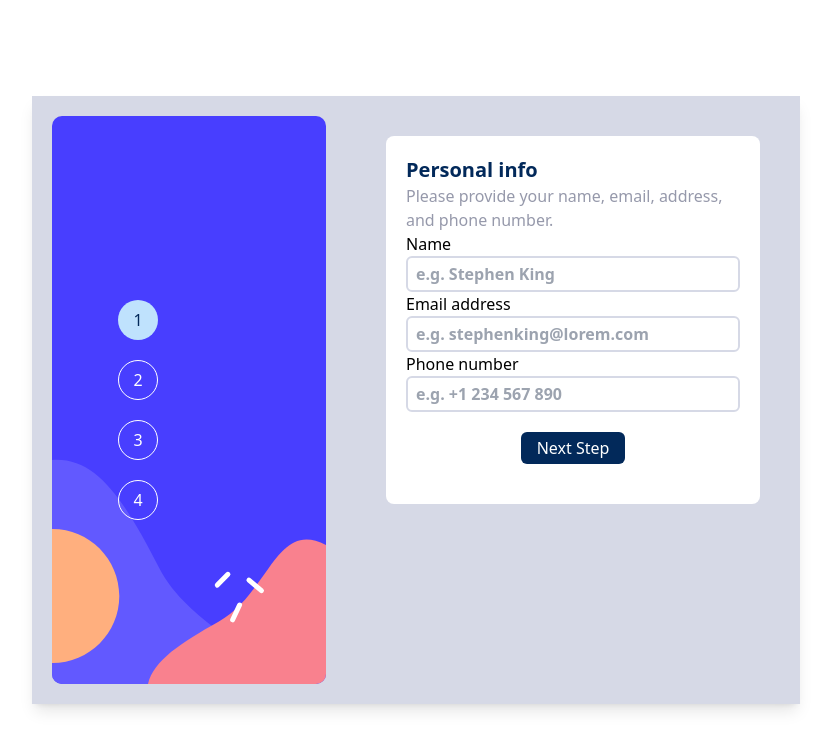
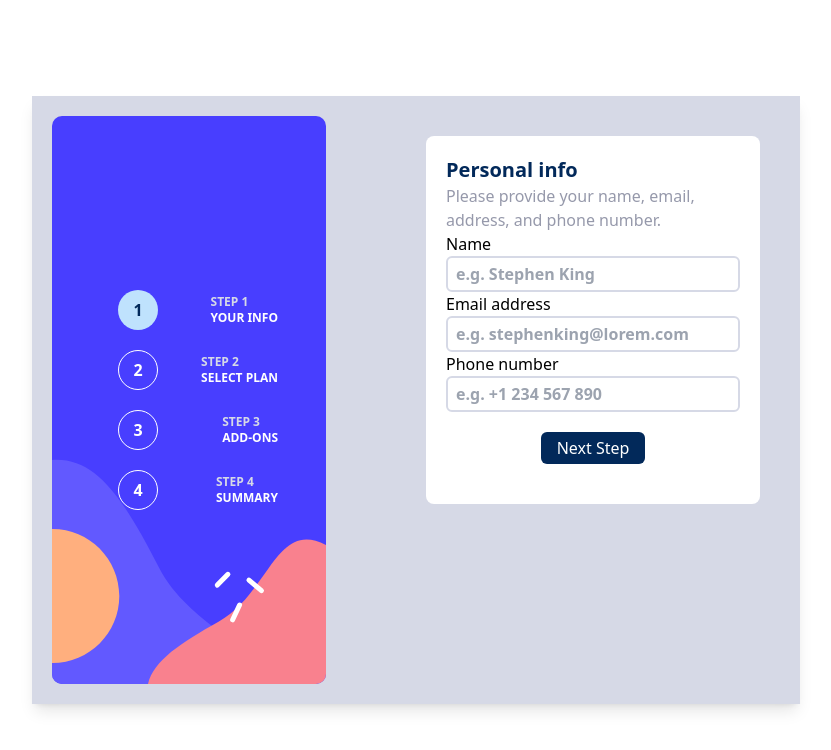
Before and after one commit to AlexCiobanu47/multi-step-form, a React (Vite) app: page / in a window 1280 px wide. Shown: the top 750 px of the page, without its empty margins (224-1055 px from the left). Built offline with nearby package versions, Linux system fonts and the light colour scheme.

Commit message:
fixed navigation elements for larger screen

```diff
--- a/src/App.tsx
+++ b/src/App.tsx
@@ -63,44 +63,67 @@ function App() {
     <div className=" flex flex-col max-w-3xl bg-LightGray items-start justify-start sm:flex-row sm:p-5 shadow-lg">
       <img src={mobileSidebar} alt="" className="w-full sm:hidden" />
       <img src={desktopSidebar} alt="" className="hidden sm:inline-block" />
-      <div className="-mt-32 sm:-mt-0 mb-24 sm:mb-0 sm:-ml-52 sm:mr-52 self-center">
-        <ul className="flex sm:flex-col gap-5">
-          <div></div>
-          <li
+      <div className="-mt-32 sm:-mt-0 mb-24 sm:mb-0 sm:-ml-52 sm:mr-32 self-center">
+        <ul className="flex sm:flex-col gap-5 w-40">
+          <li className="flex items-center justify-between gap-5 w-30 h-30">
+            <div
               className={`w-10 h-10 rounded-full border border-white flex items-center justify-center ${
                 currentState == 1
                   ? "bg-LightBlue text-MarineBlue border-none"
                   : "bg-transparent text-white "
               }`}
             >
-            1
+              <p className="font-bold">1</p>
+            </div>
+            <div className="hidden sm:flex sm:flex-col">
+              <p className="text-xs text-LightGray font-semibold">STEP 1</p>
+              <p className="text-xs text-white font-bold">YOUR INFO</p>
+            </div>
           </li>
-          <li
+          <li className="flex items-center justify-between gap-5 w-30 h-30">
+            <div
               className={`w-10 h-10 rounded-full border border-white flex items-center justify-center ${
                 currentState == 2
                   ? "bg-LightBlue text-MarineBlue border-none"
                   : "bg-transparent text-white "
               }`}
             >
-            2
+              <p className="font-bold">2</p>
+            </div>
+            <div className="hidden sm:flex sm:flex-col">
+              <p className="text-xs text-LightGray font-semibold">STEP 2</p>
+              <p className="text-xs text-white font-bold">SELECT PLAN</p>
+            </div>
           </li>
-          <li
+          <li className="flex items-center justify-between gap-5 w-30 h-30">
+            <div
               className={`w-10 h-10 rounded-full border border-white flex items-center justify-center ${
                 currentState == 3
                   ? "bg-LightBlue text-MarineBlue border-none"
                   : "bg-transparent text-white "
               }`}
             >
-            3
+              <p className="font-bold">3</p>
+            </div>
+            <div className="hidden sm:flex sm:flex-col">
+              <p className="text-xs text-LightGray font-semibold">STEP 3</p>
+              <p className="text-xs text-white font-bold">ADD-ONS</p>
+            </div>
           </li>
-          <li
+          <li className="flex items-center justify-between gap-5 w-30 h-30">
+            <div
               className={`w-10 h-10 rounded-full border border-white flex items-center justify-center ${
                 currentState == 4
                   ? "bg-LightBlue text-MarineBlue border-none"
                   : "bg-transparent text-white "
               }`}
             >
-            4
+              <p className="font-bold">4</p>
+            </div>
+            <div className="hidden sm:flex sm:flex-col">
+              <p className="text-xs text-LightGray font-semibold">STEP 4</p>
+              <p className="text-xs text-white font-bold">SUMMARY</p>
+            </div>
           </li>
         </ul>
       </div>
```
Lines whose indentation alone changed are shown as unchanged.
